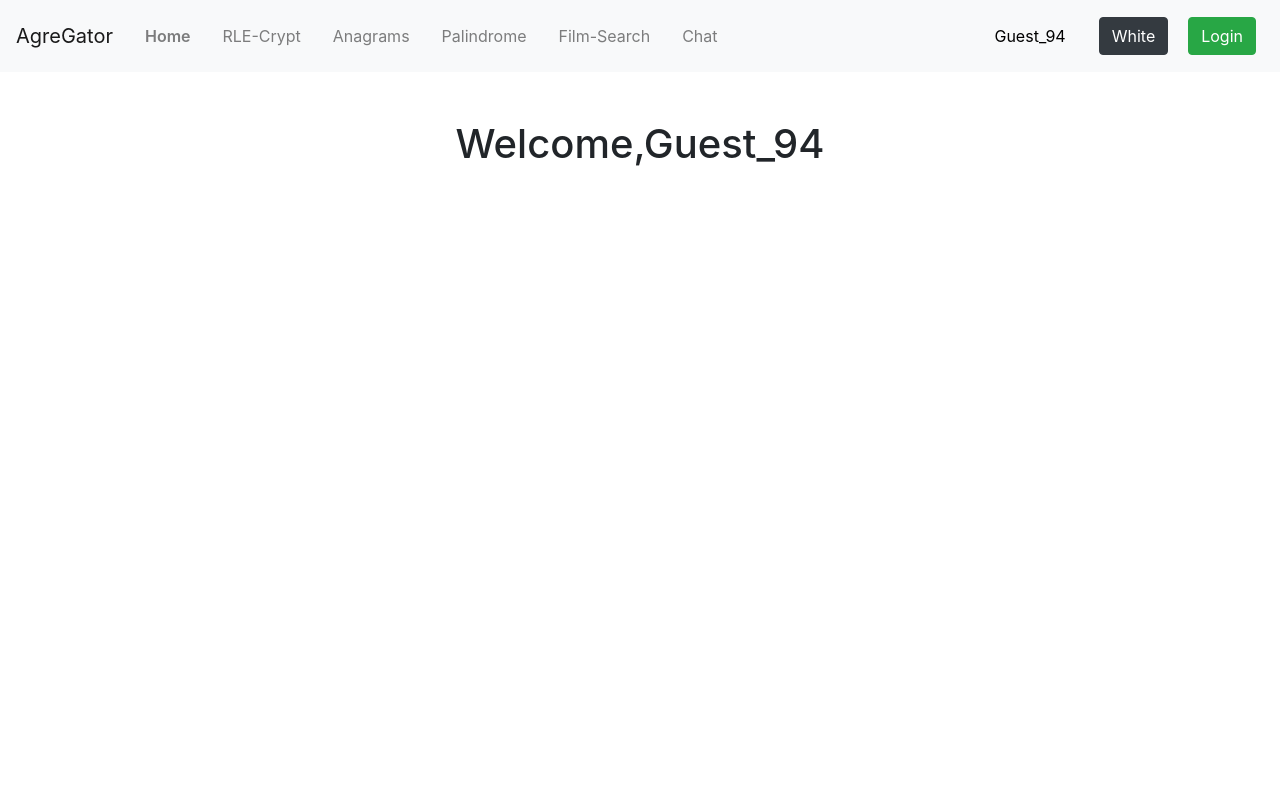
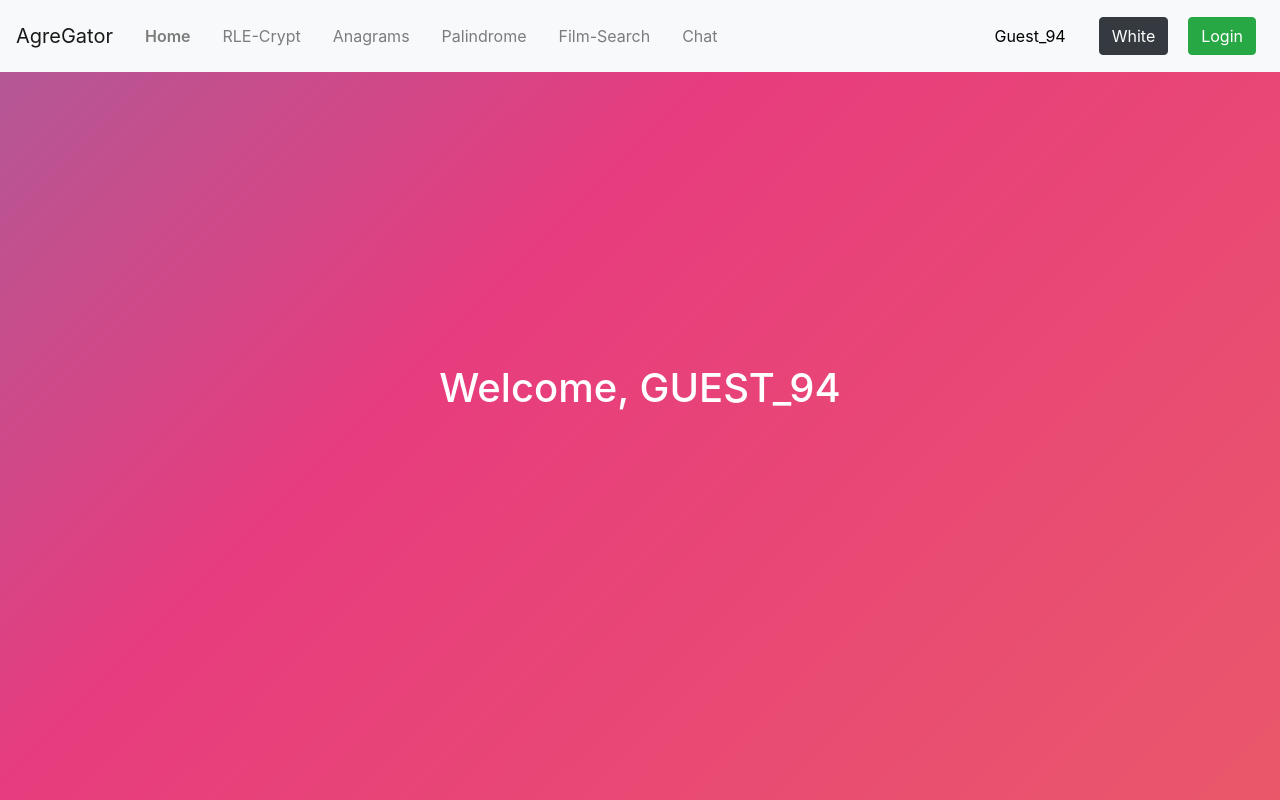
Before and after one commit to sedrew/VueProject, a Vue app: page /#/index in a window 1280 px wide. Built offline with nearby package versions, Linux system fonts and the light colour scheme; what vue-slide-up-down would draw is missing.

Commit message:
Через костыли работает Home Page

```diff
--- a/src/App.vue
+++ b/src/App.vue
@@ -1,5 +1,5 @@
 <template>
-  <div :class="this.$store.state.theme" class="main-layout">
+  <div :class="this.$store.state.theme" id="qwe" class="main-layout" style="height:100%">
     <navbar></navbar>
     <transition name="item" mode="out-in">
       <router-view></router-view>
@@ -14,13 +14,12 @@ export default {
   data() {
     return {
       theme: {
-        color:"",
-        name:"Dark"
+        color: "",
+        name: "Dark"
       }
     };
   },
-  methods: {
-  }
+  methods: {}
 };
 </script>
 
@@ -29,7 +28,6 @@ export default {
 .body_dark {
   background-color: rgb(32, 32, 32);
 }
-
 
 .item-enter-active,
 .item-leave-active {
@@ -52,5 +50,4 @@ export default {
   background-color: rgb(32, 32, 32);
   color: white;
 }
-
 </style>
--- a/src/Pages/Index.vue
+++ b/src/Pages/Index.vue
@@ -1,7 +1,7 @@
 <template>
-  <div>
-    <div class="mt-5 text-center">
-      <h1>Welcome,{{nameLogin}} </h1>
+  <div style="height:80%">
+    <div class="hello" style="height:100%;">
+      <h1>Welcome, {{nameLogin}}</h1>
     </div>
   </div>
 </template>
@@ -9,20 +9,75 @@
 
 <script>
 export default {
-  data(){
-    return {
-
-    }
+  data() {
+    return {};
   },
   computed: {
     nameLogin() {
-      return this.$store.state.name;
+      return this.$store.state.name.toUpperCase();
     }
+  },
+  mounted(){
+	  document.body.className="background";
+  },
+  destroyed(){
+	  document.body.classList.remove('background');
   }
-}
+};
 </script>
 
 
-<style scoped>
+<style>
+.hello {
+  display: flex;
+  justify-content: center;
+  align-items: center;
+}
 
+.background {
+  width: 100wh;
+  height: 100vh;
+  color: #fff;
+  background: linear-gradient(-45deg, #ee7752, #e73c7e, #23a6d5, #23d5ab);
+  background-size: 400% 400%;
+  -webkit-animation: Gradient 15s ease infinite;
+  -moz-animation: Gradient 15s ease infinite;
+  animation: Gradient 15s ease infinite;
+}
+
+@-webkit-keyframes Gradient {
+  0% {
+    background-position: 0% 50%;
+  }
+  50% {
+    background-position: 100% 50%;
+  }
+  100% {
+    background-position: 0% 50%;
+  }
+}
+
+@-moz-keyframes Gradient {
+  0% {
+    background-position: 0% 50%;
+  }
+  50% {
+    background-position: 100% 50%;
+  }
+  100% {
+    background-position: 0% 50%;
+  }
+}
+
+@keyframes Gradient {
+  0% {
+    background-position: 0% 50%;
+  }
+  50% {
+    background-position: 100% 50%;
+  }
+  100% {
+    background-position: 0% 50%;
+  }
+}
 </style>
```
